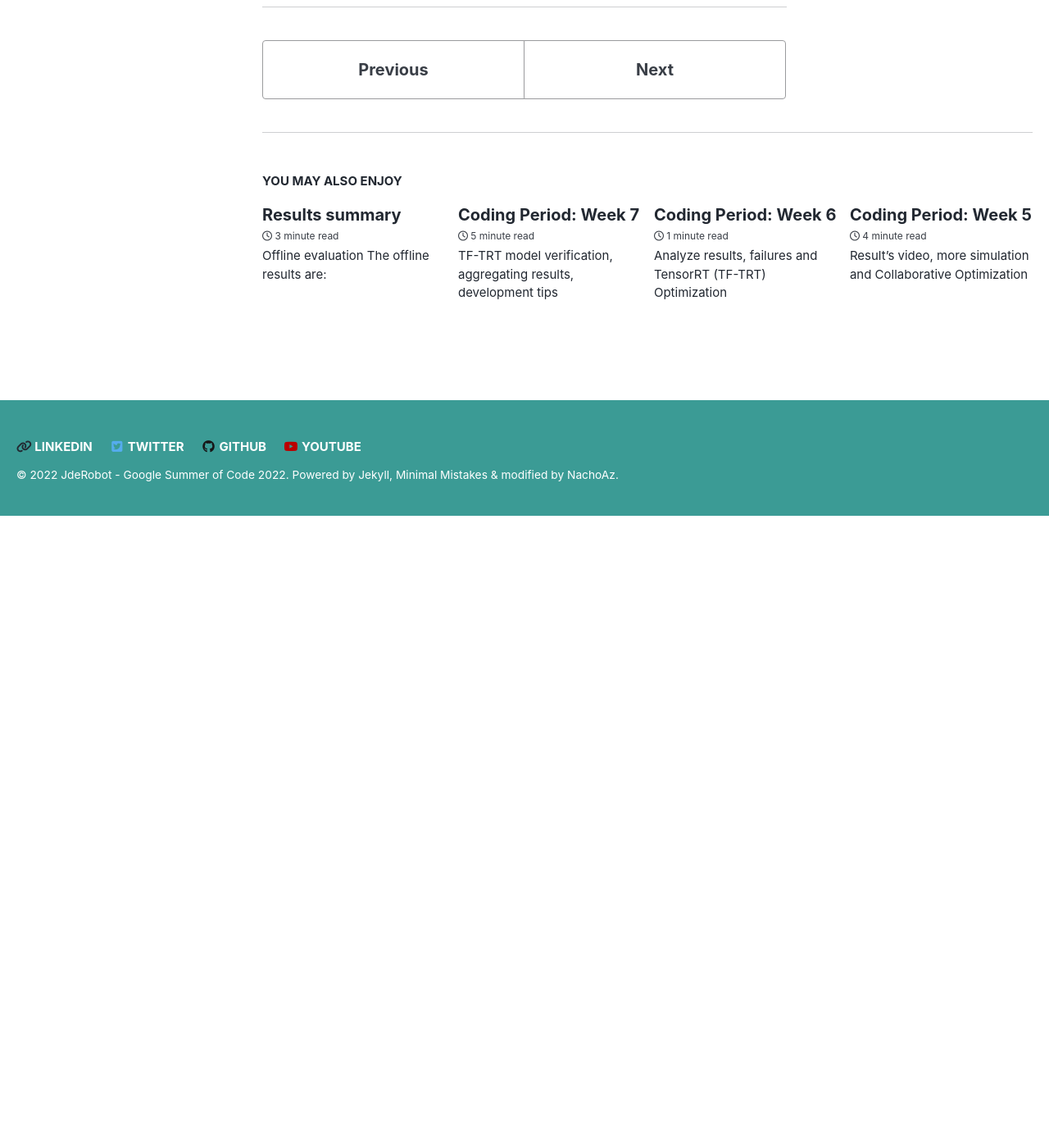
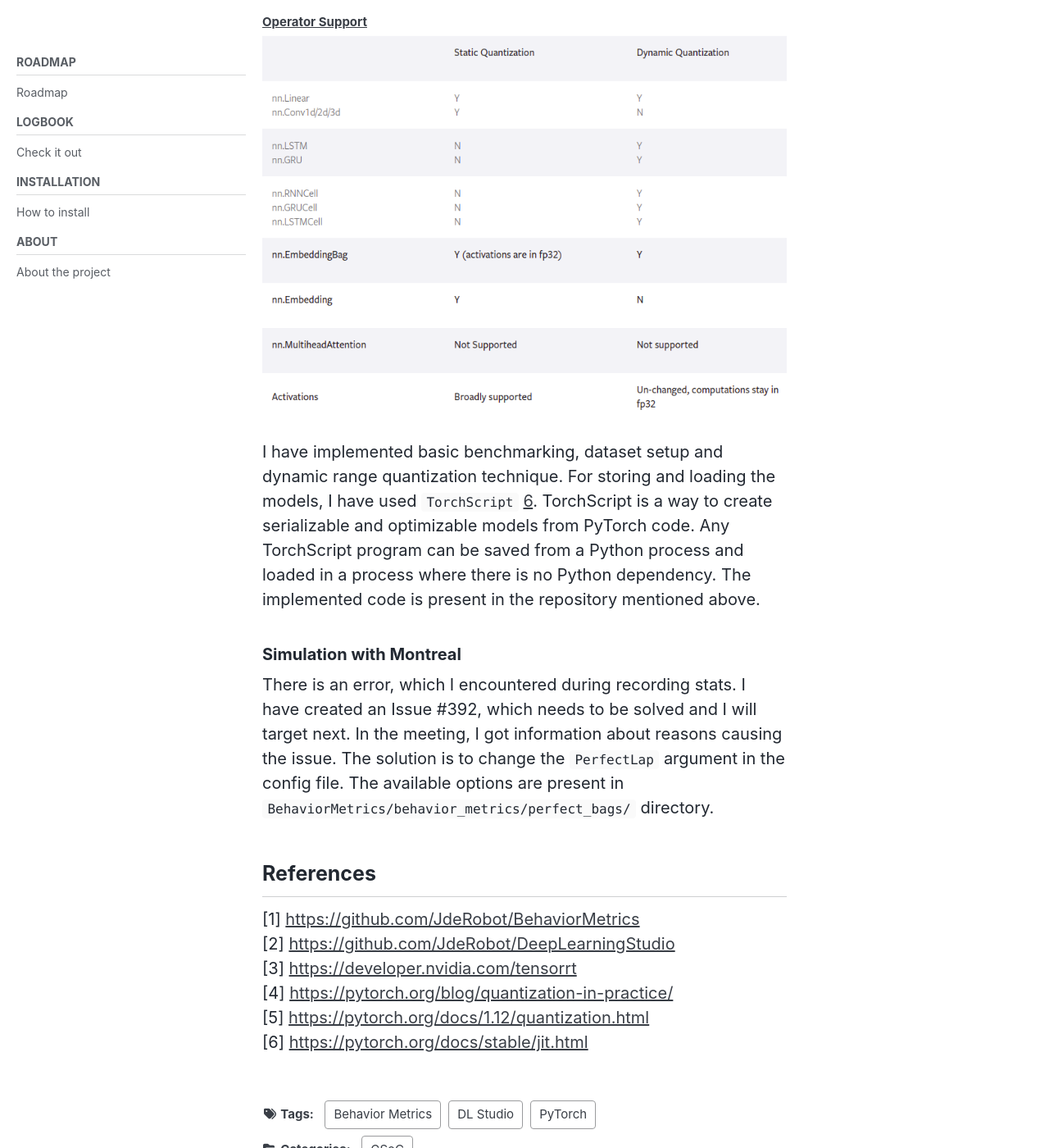
Before and after one commit to TheRoboticsClub/gsoc2022-Nikhil_Paliwal, a Jekyll site: the page built from docs/_posts/2022-08-08-Coding-Period-Week-8.md, in a window 1280 px wide and 1400 px high, scrolled down 2989 px. Shown: the whole window at 82% size. Built offline with Jekyll 4.4.1, drawn with Linux system fonts in a browser that asks for light colours; cached includes are drawn as plain includes; nearby versions of some CDN libraries; before the commit the page ends 3619 px from its top, so only the background shows below that; some of the changed text lies outside the part shown.

Commit message:
update: blog with missing info

```diff
--- a/docs/_posts/2022-08-08-Coding-Period-Week-8.md
+++ b/docs/_posts/2022-08-08-Coding-Period-Week-8.md
@@ -31,18 +31,21 @@ We have explored a variety of optimization strategies available with Tensorflow
 - [X] Research on optimization strategies in PyTorch
 - [X] Prepare pytorch script for benchmarking optimized models
 - [X] Implement Dynamic range quantization
-- [] TF-TRT Simulation on additional circuits
+- [ ] TF-TRT Simulation on additional circuits
 - [X] Create additional page for all results
 
 ## Related Issues and Pull requests.
 
 Related to use BehaviorMetrics repository:
+
 * [Crash while recording stats with PilotNet (TF) model on Montreal circuit #392](https://github.com/JdeRobot/BehaviorMetrics/issues/392)
 
 Code repository:
+
 * torch_optim - [https://github.com/nik1806/DeepLearningStudio/tree/torch_optim](https://github.com/nik1806/DeepLearningStudio/tree/torch_optim)
 
 ## Important links
+
 * Results page - [https://theroboticsclub.github.io/gsoc2022-Nikhil_Paliwal/gsoc/Results-Summary/](https://theroboticsclub.github.io/gsoc2022-Nikhil_Paliwal/gsoc/Results-Summary/)
 * BehaviorMetrics simulations - [https://drive.google.com/drive/folders/1ovjuWjSy-ea7YtgnaSsgVsHnbo0HJY1A?usp=sharing](https://drive.google.com/drive/folders/1ovjuWjSy-ea7YtgnaSsgVsHnbo0HJY1A?usp=sharing)
 * Trained weights - [https://drive.google.com/drive/folders/1j2nnmfvRdQF5Ypfv1p3QF2p2dpNbXzkt?usp=sharing](https://drive.google.com/drive/folders/1j2nnmfvRdQF5Ypfv1p3QF2p2dpNbXzkt?usp=sharing)
@@ -51,15 +54,30 @@ Code repository:
 
 ### Available strategies and guide
 
-There is an amazing blog by PyTorch developers educating on quantization strategies [4](https://pytorch.org/blog/quantization-in-practice/). They have also provide a workflow recommendation as shown below:
+There is an amazing blog by PyTorch developers educating on quantization strategies [4](https://pytorch.org/blog/quantization-in-practice/). They have provided example codes for available strategies and methods to analyze the models. Moreover, they have also provide a workflow recommendation as shown below:
 
 ![ ]({{ site.url }}{{ site.baseurl }}/assets/images/blogs/quantization_flowchart2_torch.png)
 
-I have implemented basic benchmarking, dataset setup and dynamic range quantization technique. The code is present in the repository mentioned above.
+The official documentation on Quantization in [5](https://pytorch.org/docs/1.12/quantization.html) present addtional important aspects to be considered.
+
+#### [Quantization Mode Support](https://pytorch.org/docs/1.12/quantization.html#quantization-mode-support)
+
+![ ]({{ site.url }}{{ site.baseurl }}/assets/images/blogs/quant_mode_support.png)
+
+#### [Backend/Hardware Support](https://pytorch.org/docs/1.12/quantization.html#backend-hardware-support)
+
+![ ]({{ site.url }}{{ site.baseurl }}/assets/images/blogs/torch_hw_support.png)
+
+#### [Operator Support](https://pytorch.org/docs/1.12/quantization.html#operator-support)
+
+![ ]({{ site.url }}{{ site.baseurl }}/assets/images/blogs/torch_operator_support.png)
+
+
+I have implemented basic benchmarking, dataset setup and dynamic range quantization technique. For storing and loading the models, I have used `TorchScript` [6](https://pytorch.org/docs/stable/jit.html). TorchScript is a way to create serializable and optimizable models from PyTorch code. Any TorchScript program can be saved from a Python process and loaded in a process where there is no Python dependency. The implemented code is present in the repository mentioned above.
 
 ### Simulation with Montreal
 
-There is an error, which I encountered during recording stats. I have created an Issue #392, which needs to be solved and I will target next.
+There is an error, which I encountered during recording stats. I have created an Issue #392, which needs to be solved and I will target next. In the meeting, I got information about reasons causing the issue. The solution is to change the `PerfectLap` argument in the config file. The available options are present in `BehaviorMetrics/behavior_metrics/perfect_bags/` directory.
 
 
 
@@ -68,4 +86,6 @@ There is an error, which I encountered during recording stats. I have created an
 [1] [https://github.com/JdeRobot/BehaviorMetrics](https://github.com/JdeRobot/BehaviorMetrics) \\
 [2] [https://github.com/JdeRobot/DeepLearningStudio](https://github.com/JdeRobot/DeepLearningStudio) \\
 [3] [https://developer.nvidia.com/tensorrt](https://developer.nvidia.com/tensorrt) \\
-[4] [https://pytorch.org/blog/quantization-in-practice/](https://pytorch.org/blog/quantization-in-practice/)
+[4] [https://pytorch.org/blog/quantization-in-practice/](https://pytorch.org/blog/quantization-in-practice/) \\
+[5] [https://pytorch.org/docs/1.12/quantization.html](https://pytorch.org/docs/1.12/quantization.html) \\
+[6] [https://pytorch.org/docs/stable/jit.html](https://pytorch.org/docs/stable/jit.html)
```
Also changed, not shown: docs/assets/images/blogs/montreal_tftrt_int8.png (added), docs/assets/images/blogs/quant_model_support.png (added), docs/assets/images/blogs/tftrt_fp16_montreal.png (added), docs/assets/images/blogs/tftrt_fp32_montreal.png (added), docs/assets/images/blogs/tftrt_int8_montreal.png (added), docs/assets/images/blogs/torch_hw_support.png (added), docs/assets/images/blogs/torch_operator_support.png (added), 1 other file.
